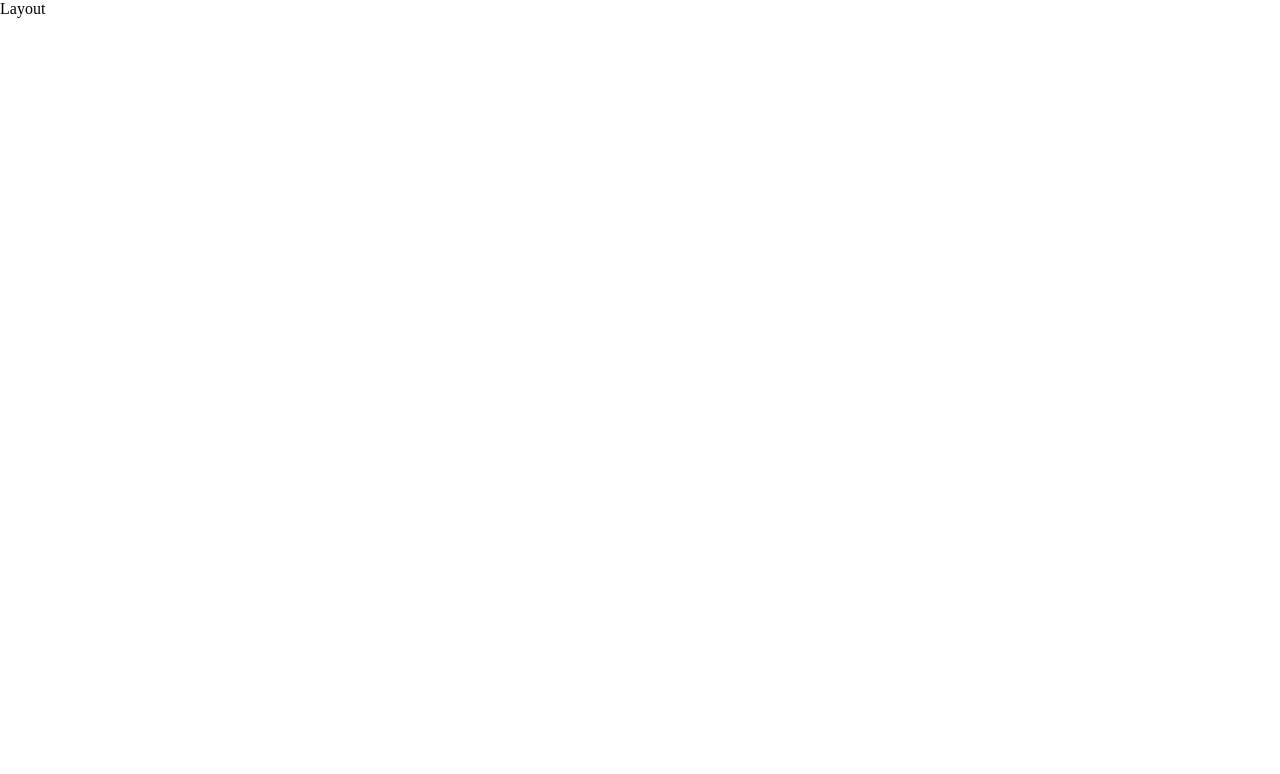
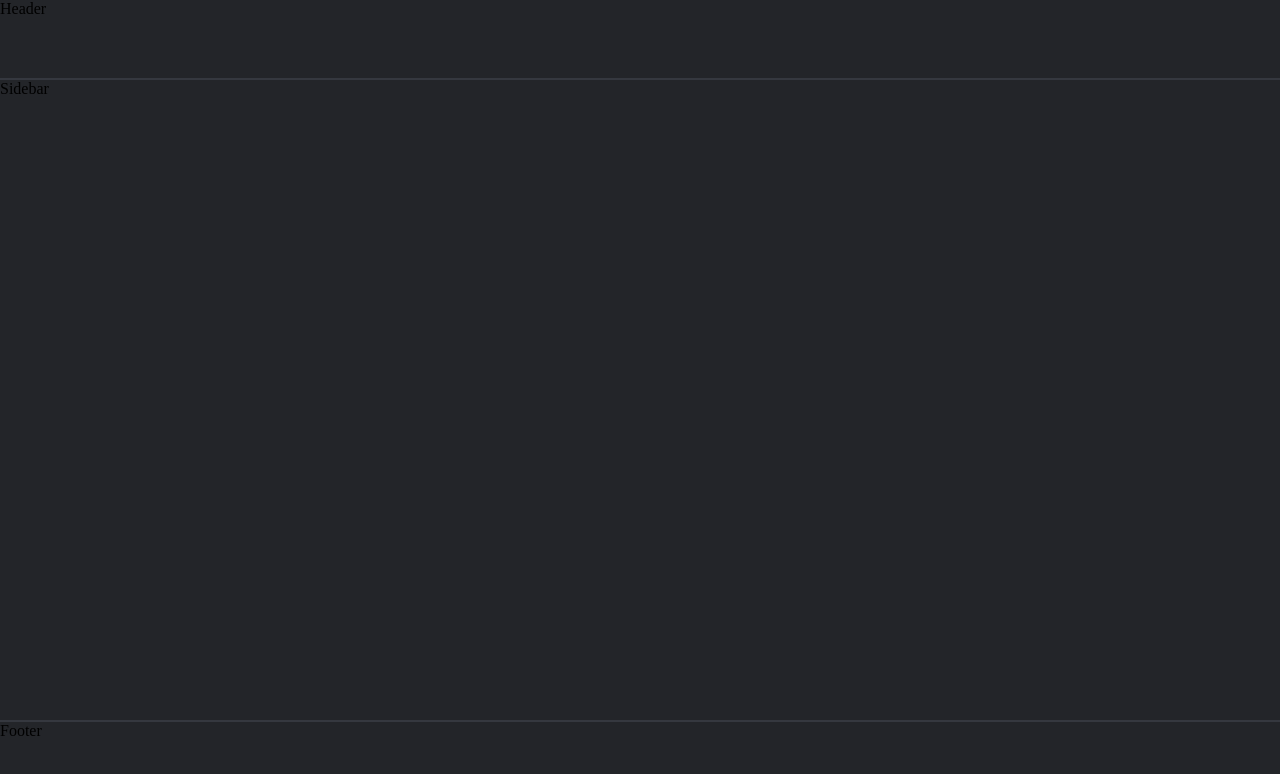
Before and after one commit to Jenya-b/my-finances-app, a React (Create React App) app: page / in a window 1280 px wide. Shown: the top 774 px of the page. Built offline with nearby package versions, Linux system fonts and the light colour scheme.

Commit message:
feat: create the application skeleton

```diff
--- /dev/null
+++ b/src/constants/colors.ts
@@ -0,0 +1,4 @@
+export enum Colors {
+  DarkGrey = '#232529',
+  SlateGrey = '#35383f',
+}
--- /dev/null
+++ b/src/modules/components/Footer/Footer.styled.ts
@@ -0,0 +1,6 @@
+import styled from 'styled-components';
+
+export const StyledFooter = styled.footer`
+  grid-area: footer;
+  border-top: 2px solid ${({ theme }) => theme.colors.borderPrimary};
+`;
--- /dev/null
+++ b/src/modules/components/Footer/Footer.tsx
@@ -0,0 +1,3 @@
+import { StyledFooter } from './Footer.styled';
+
+export const Footer = () => <StyledFooter>Footer</StyledFooter>;
--- /dev/null
+++ b/src/modules/components/Header/Header.styled.ts
@@ -0,0 +1,6 @@
+import styled from 'styled-components';
+
+export const StyledHeader = styled.header`
+  grid-area: header;
+  border-bottom: 2px solid ${({ theme }) => theme.colors.borderPrimary};
+`;
--- /dev/null
+++ b/src/modules/components/Header/Header.tsx
@@ -0,0 +1,3 @@
+import { StyledHeader } from './Header.styled';
+
+export const Header = () => <StyledHeader>Header</StyledHeader>;
--- a/src/modules/components/Layout/Layout.styled.ts
+++ b/src/modules/components/Layout/Layout.styled.ts
@@ -3,4 +3,11 @@ import styled from 'styled-components';
 export const Wrapper = styled.div`
   width: 100%;
   min-height: 100vh;
+  display: grid;
+  grid-template: ${({ theme }) => theme.sizes.header.height}px 1fr ${({ theme }) =>
+      theme.sizes.footer.height}px / ${({ theme }) => theme.sizes.sidebar.width}px 1fr;
+  grid-template-areas:
+    'header header'
+    'sidebar content'
+    'footer footer';
 `;
--- a/src/modules/components/Layout/Layout.tsx
+++ b/src/modules/components/Layout/Layout.tsx
@@ -1,3 +1,15 @@
+import { Outlet } from 'react-router-dom';
+
+import { Footer } from '../Footer/Footer';
+import { Header } from '../Header/Header';
+import { Sidebar } from '../Sidebar/Sidebar';
 import { Wrapper } from './Layout.styled';
 
-export const Layout = () => <Wrapper>Layout</Wrapper>;
+export const Layout = () => (
+  <Wrapper>
+    <Header />
+    <Sidebar />
+    <Outlet />
+    <Footer />
+  </Wrapper>
+);
--- /dev/null
+++ b/src/modules/components/Sidebar/Sidebar.styled.ts
@@ -0,0 +1,5 @@
+import styled from 'styled-components';
+
+export const StyledSidebar = styled.aside`
+  grid-area: sidebar;
+`;
--- /dev/null
+++ b/src/modules/components/Sidebar/Sidebar.tsx
@@ -0,0 +1,3 @@
+import { StyledSidebar } from './Sidebar.styled';
+
+export const Sidebar = () => <StyledSidebar>Sidebar</StyledSidebar>;
--- a/src/styles/global.ts
+++ b/src/styles/global.ts
@@ -3,4 +3,7 @@ import { normalize } from 'styled-normalize';
 
 export default createGlobalStyle`
 	${normalize}
+	body {
+		background: ${({ theme }) => theme.colors.backgroundBase};
+	}
 `;
--- a/src/styles/theme.ts
+++ b/src/styles/theme.ts
@@ -1,7 +1,14 @@
+import { Colors } from 'constants/colors';
 import { ITheme } from 'interfaces/styled';
 
 export const theme: ITheme = {
   colors: {
-    primary: '#6699CC',
+    backgroundBase: Colors.DarkGrey,
+    borderPrimary: Colors.SlateGrey,
+  },
+  sizes: {
+    header: { height: 80 },
+    sidebar: { width: 150 },
+    footer: { height: 80 },
   },
 };
```
Also changed, not shown: src/interfaces/styled.ts (+7 -1 lines), 1 other file (tests, documents, lock files or other folders).
